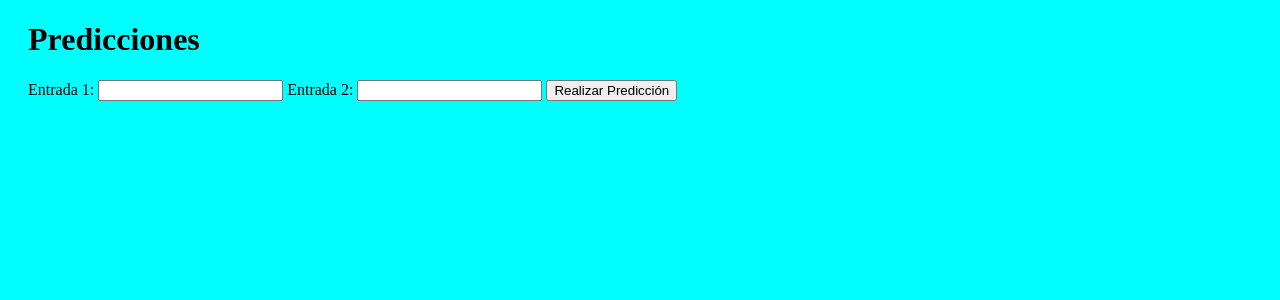
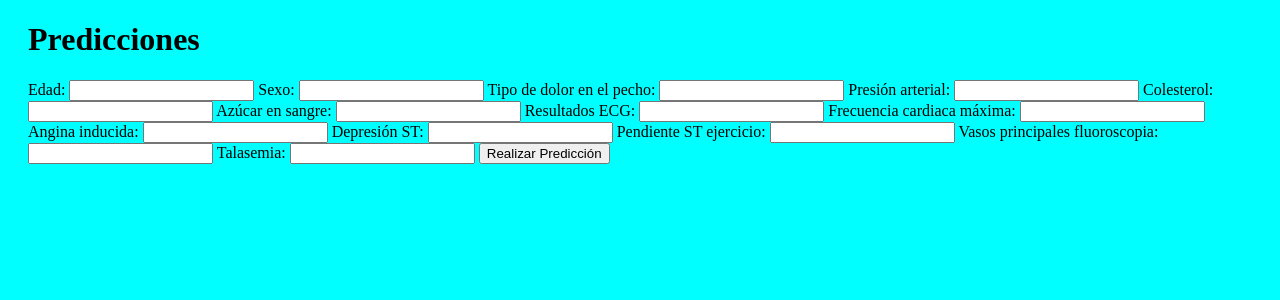
Before and after one commit to XanderZzZ05/Cardiotradamus, a Flask app: page /predicciones in a window 1280 px wide. Shown: the top 300 px of the page. Run offline with Flask 3, Linux system fonts and the light colour scheme; parts of the project's set-up code (start-up, migrations or seed data) failed here and were passed over.

Commit message:
Corregí la ruta de la importación del modelo, se puso linda la pagina principal, y se le agregó un botón que te redirige a la pagina de predicciones, en la cual se le agregó ya los campos de cuestionarios (13) con sus respectivos nombres y adelanté el como toma los valores de entrada para facilitar en un futuro hacer la predicción

```diff
--- a/app/app.py
+++ b/app/app.py
@@ -1,36 +1,19 @@
 from flask import Flask, render_template, redirect, url_for, request, jsonify
 import joblib
-
+import os
 app=Flask(__name__)
 
-modelo=joblib.load('C:/Users/Vivia/OneDrive/Escritorio/CARDIOTRADAMUS/app/modelo/modelo_knn.pkl')
+modelo_path = os.path.join(os.path.dirname(__file__), 'modelo', 'modelo_knn.pkl')
+modelo = joblib.load(modelo_path)
 
 @app.route('/')
 def index():
-    cursos=[1,2,3,4,5,6]
-    data={
-        'titulo':'index123',
-        'bienvenida':'saludos',
-        'cursos': cursos,
-        'numero_cursos':len(cursos)
-    }
-    return render_template('index.html', data=data)
+    return render_template('index.html')
 
 @app.route('/predicciones', methods=['GET', 'POST'])
-def predict():
+def predicciones():
     return render_template('prediccion.html')  # Página de predicciones
 
-"""@app.route('/api/prediccion', methods=['POST'])
-def realizar_prediccion():
-    data = request.get_json()
-    input1 = data.get('input1')
-    input2 = data.get('input2')
-
-    # Aquí iría la lógica para realizar la predicción
-    resultado = "Resultado de la predicción"  # Reemplaza esto con tu lógica
-
-    return jsonify({'resultado': resultado})
-"""
 def pag_no_encontrada(error):
     return render_template('404.html'), 404
 
--- a/app/static/js/layout.js
+++ /dev/null
@@ -1 +0,0 @@
-alert('Hola mundo')
--- a/app/templates/prediccion.html
+++ b/app/templates/prediccion.html
@@ -8,11 +8,44 @@ Predicciones
 <div class="predicciones-container">
     <h1>Predicciones</h1>
     <form id="prediccion-form">
-        <label for="input1">Entrada 1:</label>
-        <input type="text" id="input1" name="input1" required>
+        <label for="edad">Edad:</label>
+        <input type="text" id="edad" name="edad" required>
 
-        <label for="input2">Entrada 2:</label>
-        <input type="text" id="input2" name="input2" required>
+        <label for="sexo">Sexo:</label>
+        <input type="text" id="sexo" name="sexo" required>
+
+        <label for="tipo_dolor">Tipo de dolor en el pecho:</label>
+        <input type="text" id="tipo_dolor" name="tipo_dolor" required>
+
+        <label for="presion_arterial">Presión arterial:</label>
+        <input type="text" id="presion_arterial" name="presion_arterial" required>
+
+        <label for="colesterol">Colesterol:</label>
+        <input type="text" id="colesterol" name="colesterol" required>
+
+        <label for="azucar_sangre">Azúcar en sangre:</label>
+        <input type="text" id="azucar_sangre" name="azucar_sangre" required>
+
+        <label for="resultados_ecg">Resultados ECG:</label>
+        <input type="text" id="resultados_ecg" name="resultados_ecg" required>
+
+        <label for="frecuencia_cardiaca_maxima">Frecuencia cardiaca máxima:</label>
+        <input type="text" id="frecuencia_cardiaca_maxima" name="frecuencia_cardiaca_maxima" required>
+
+        <label for="angina_inducida">Angina inducida:</label>
+        <input type="text" id="angina_inducida" name="angina_inducida" required>
+
+        <label for="depresion_st">Depresión ST:</label>
+        <input type="text" id="depresion_st" name="depresion_st" required>
+
+        <label for="pendiente_st_ejercicio">Pendiente ST ejercicio:</label>
+        <input type="text" id="pendiente_st_ejercicio" name="pendiente_st_ejercicio" required>
+
+        <label for="vasos_principales_fluroscopia">Vasos principales fluoroscopia:</label>
+        <input type="text" id="vasos_principales_fluroscopia" name="vasos_principales_fluroscopia" required>
+
+        <label for="talasemia">Talasemia:</label>
+        <input type="text" id="talasemia" name="talasemia" required>
 
         <button type="submit">Realizar Predicción</button>
     </form>
@@ -26,9 +59,22 @@ Predicciones
     document.getElementById('prediccion-form').addEventListener('submit', function(event) {
         event.preventDefault(); // Evitar el envío del formulario
 
-        // Obtener los valores de entrada
-        const input1 = document.getElementById('input1').value;
-        const input2 = document.getElementById('input2').value;
+        // Crear un objeto para almacenar los valores de entrada
+        const inputs = {
+            edad: document.getElementById('edad').value,
+            sexo: document.getElementById('sexo').value,
+            tipo_dolor: document.getElementById('tipo_dolor').value,
+            presion_arterial: document.getElementById('presion_arterial').value,
+            colesterol: document.getElementById('colesterol').value,
+            azucar_sangre: document.getElementById('azucar_sangre').value,
+            resultados_ecg: document.getElementById('resultados_ecg').value,
+            frecuencia_cardiaca_maxima: document.getElementById('frecuencia_cardiaca_maxima').value,
+            angina_inducida: document.getElementById('angina_inducida').value,
+            depresion_st: document.getElementById('depresion_st').value,
+            pendiente_st_ejercicio: document.getElementById('pendiente_st_ejercicio').value,
+            vasos_principales_fluroscopia: document.getElementById('vasos_principales_fluroscopia').value,
+            talasemia: document.getElementById('talasemia').value
+        };
 
         // Realizar la llamada a la API o al backend para obtener la predicción
         fetch('/api/prediccion', {
@@ -36,12 +82,12 @@ Predicciones
             headers: {
                 'Content-Type': 'application/json'
             },
-            body: JSON.stringify({ input1: input1, input2: input2 })
+            body: JSON.stringify(inputs)
         })
         .then(response => response.json())
         .then(data => {
-            // Mostrar el resultado en el div correspondiente
-            document.getElementById('resultado-prediccion').innerText = 'Predicción: ' + data.resultado;
+                        // Mostrar el resultado en el div correspondiente
+                        document.getElementById('resultado-prediccion').innerText = 'Predicción: ' + data.resultado;
         })
         .catch(error => {
             console.error('Error:', error);
```
Also changed, not shown: app/templates/index.html (+135 -11 lines).
